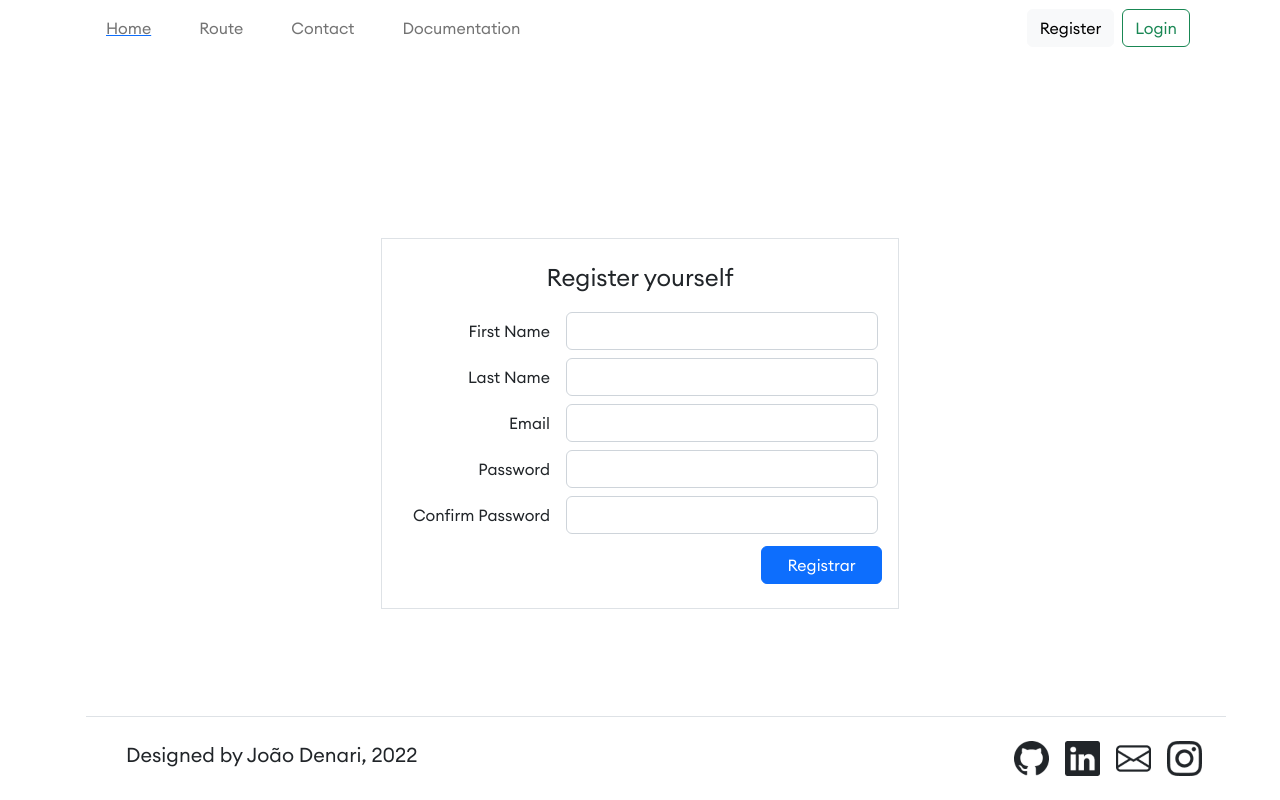
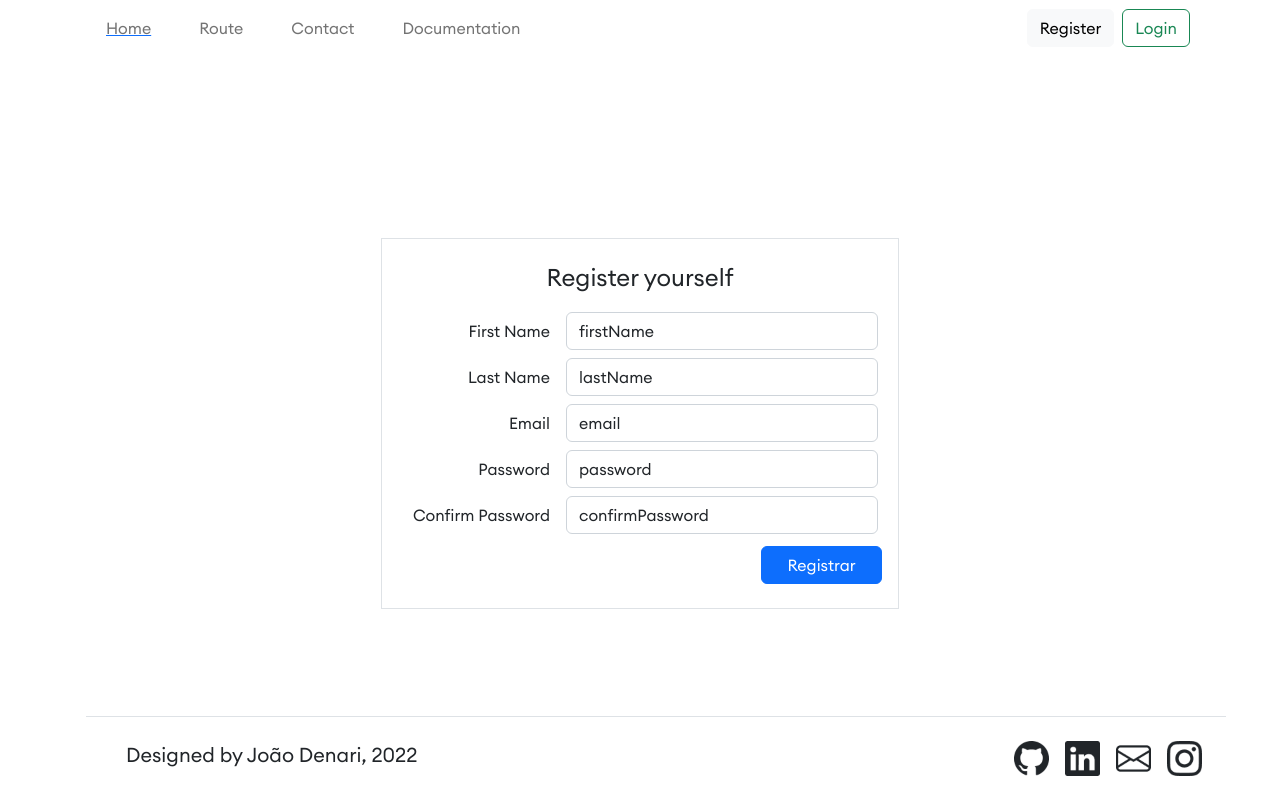
Before and after one commit to jdenari/routing-software, a Vue app in the folder frontend/: page /LoginPage in a window 1280 px wide. Both pictures are taken after a click on the link "Not yet registered?". Built offline with nearby package versions, Linux system fonts and the light colour scheme.

Commit message:
register-data-working-well

```diff
--- a/frontend/src/components/LoginPage/RegisterField.vue
+++ b/frontend/src/components/LoginPage/RegisterField.vue
@@ -1,10 +1,17 @@
 <template>
     <div class="row p-1 g-3 d-md-flex justify-content-md-end">
         <div class="col-4 d-flex flex-row-reverse">
-            <label for="inputPassword6" class="col-form-label">{{ RegisterFieldItem }}</label>
+            <label for="inputPassword6" class="col-form-label">
+                {{ profileDataItem }}
+            </label>
         </div>
         <div class="col-8">
-            <input type="text" id="inputPassword6" class="form-control" aria-describedby="passwordHelpInline">
+            <input
+                type="text"
+                class="form-control"
+                :value="modelValue"
+                @input="$emit('update:modelValue', $event.target.value)"
+            />
         </div>
         </div>
   </template>
@@ -13,12 +20,15 @@
     export default {
         name: 'RegisterField',
         props: {
-        RegisterFieldItem: {
+            profileDataItem: {
                 type: String,
-            required: true
-        }
-    }
-}
+                required: true,
+            },
+            modelValue: {
+                required: true,
+            },
+        },
+    };
 </script>
 
 <style scoped>
--- a/frontend/src/components/LoginPage/RegisterForm.vue
+++ b/frontend/src/components/LoginPage/RegisterForm.vue
@@ -3,12 +3,17 @@
         <form class="login-form p-3 border m-auto">
             <h4 class="text-center p-2">Register yourself</h4>
             <RegisterField
-                    v-for="(item, index) in registerFieldItems"
-                    :key="index"
-                    :RegisterFieldItem="item"
-                    >
+                v-for="(item, index) in profileDataItems"
+                :key="index"
+                :profileDataItem="profileItems[index]"
+                v-model="item.model"
+            >
             </RegisterField>
-            <ButtonSubmit class="my-2" textButton="Registrar"/>
+            <ButtonSubmit
+                class="my-2"
+                textButton="Registrar"
+                @click="print"
+            />
         </form>
     </div>
 </template>
@@ -24,7 +29,24 @@ export default {
     },
     data () {
         return {
-            registerFieldItems: ['First Name', 'Last Name', 'Email', 'Password', 'Confirm Password']
+            profileItems: ['First Name', 'Last Name', 'Email', 'Password', 'Confirm Password'],
+            profileDataItems: [
+                { model: "firstName" },
+                { model: "lastName" },
+                { model: "email" },
+                { model: "password" },
+                { model: "confirmPassword" },
+            ],
+            payloadProfileData: [],
+        }
+    },
+    methods: {
+        async print(e){
+            e.preventDefault();
+            this.profileDataItems.forEach((item) => {
+                this.payloadProfileData.push(item.model);
+            });
+            console.log(this.payloadProfileData)
         }
     }
 }
--- a/frontend/src/store/index.js
+++ b/frontend/src/store/index.js
@@ -7,6 +7,11 @@ export default createStore({
         cepFullAddress: '-',
         alertMessageText: 'There is an address with a error!',
         alertVisibility: false,
+        firstName: 'a',
+        lastName: 'b',
+        email: 'c',
+        password: 'd',
+        confirmPassword: 'e',
         outputDraft: {
             0: {
                 address: '-',
```
Lines whose indentation alone changed are shown as unchanged.
